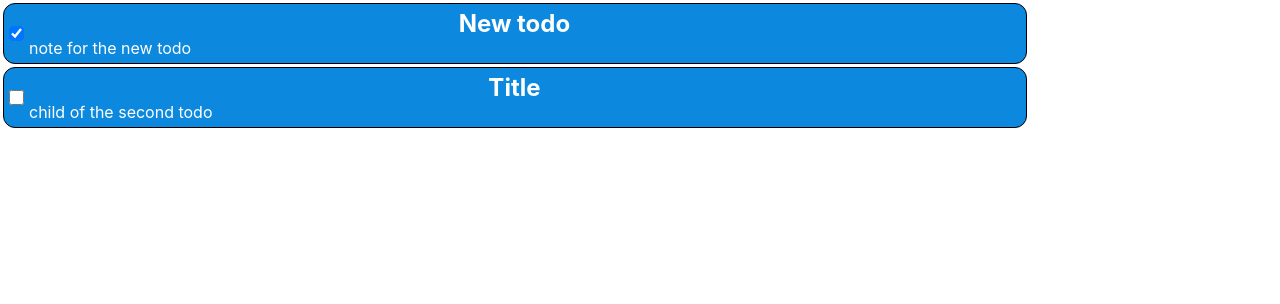
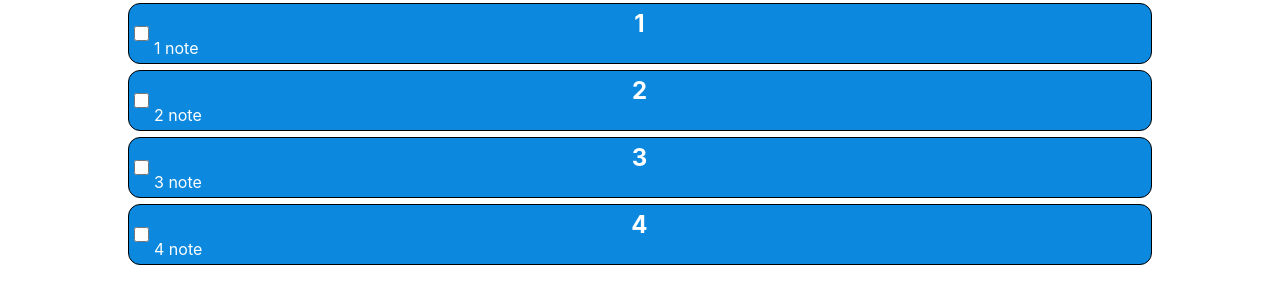
Before and after one commit to Amirka2/todo-list, a React (Create React App) app: page / in a window 1280 px wide. Shown: the top 304 px of the page. Built offline with nearby package versions, Linux system fonts and the light colour scheme.

Commit message:
added todoItem and todoList entities

```diff
--- a/src/entities/TodoItem/ui/TodoItem.tsx
+++ b/src/entities/TodoItem/ui/TodoItem.tsx
@@ -1,10 +1,16 @@
 import React from 'react';
+import {TodoCard} from "../../../shared/TodoCard/ui/TodoCard";
 
-const TodoItem = () => {
+export interface TodoItemProps {
+    checkbox: boolean;
+    title: string;
+    children: string;
+}
+const TodoItem = (props: TodoItemProps) => {
     return (
-        <div>
-
-        </div>
+        <TodoCard checkbox={props.checkbox} title={props.title}>
+            {props.children}
+        </TodoCard>
     );
 };
 
--- a/src/entities/TodoList/ui/TodoList.tsx
+++ b/src/entities/TodoList/ui/TodoList.tsx
@@ -1,10 +1,20 @@
 import React from 'react';
+import TodoItem, {TodoItemProps} from "../../TodoItem/ui/TodoItem";
+import {Column} from "../../../shared/Wrapper";
 
-const TodoList = () => {
+export interface TodoListProps {
+    TodoItemProps: TodoItemProps[];
+}
+const TodoList = (props: TodoListProps) => {
+    let todoItems = props.TodoItemProps.map(itemProps => {
+        return (<TodoItem checkbox={itemProps.checkbox} title={itemProps.title}>
+            {itemProps.children}
+        </TodoItem>);
+    })
     return (
-        <div>
-
-        </div>
+        <Column className='todo-list'>
+            {todoItems}
+        </Column>
     );
 };
 
--- a/src/pages/todoApp/TodoApp.tsx
+++ b/src/pages/todoApp/TodoApp.tsx
@@ -1,16 +1,33 @@
 import React from 'react';
 import './TodoApp.css';
-import {TodoCard} from "../../shared/TodoCard/ui/TodoCard";
+import TodoList from "../../entities/TodoList/ui/TodoList";
 
+const todoItemsProps = [
+    {
+        checkbox: false,
+        title: '1',
+        children: '1 note'
+    },
+    {
+        checkbox: false,
+        title: '2',
+        children: '2 note'
+    },
+    {
+        checkbox: false,
+        title: '3',
+        children: '3 note'
+    },
+    {
+        checkbox: false,
+        title: '4',
+        children: '4 note'
+    },
+]
 function TodoApp() {
   return (
       <div>
-          <TodoCard checkbox={true} title='New todo'>
-              note for the new todo
-          </TodoCard>
-          <TodoCard checkbox={false} title={'Title'}>
-              child of the second todo
-          </TodoCard>
+        <TodoList TodoItemProps={todoItemsProps}></TodoList>
       </div>
   );
 }
```
